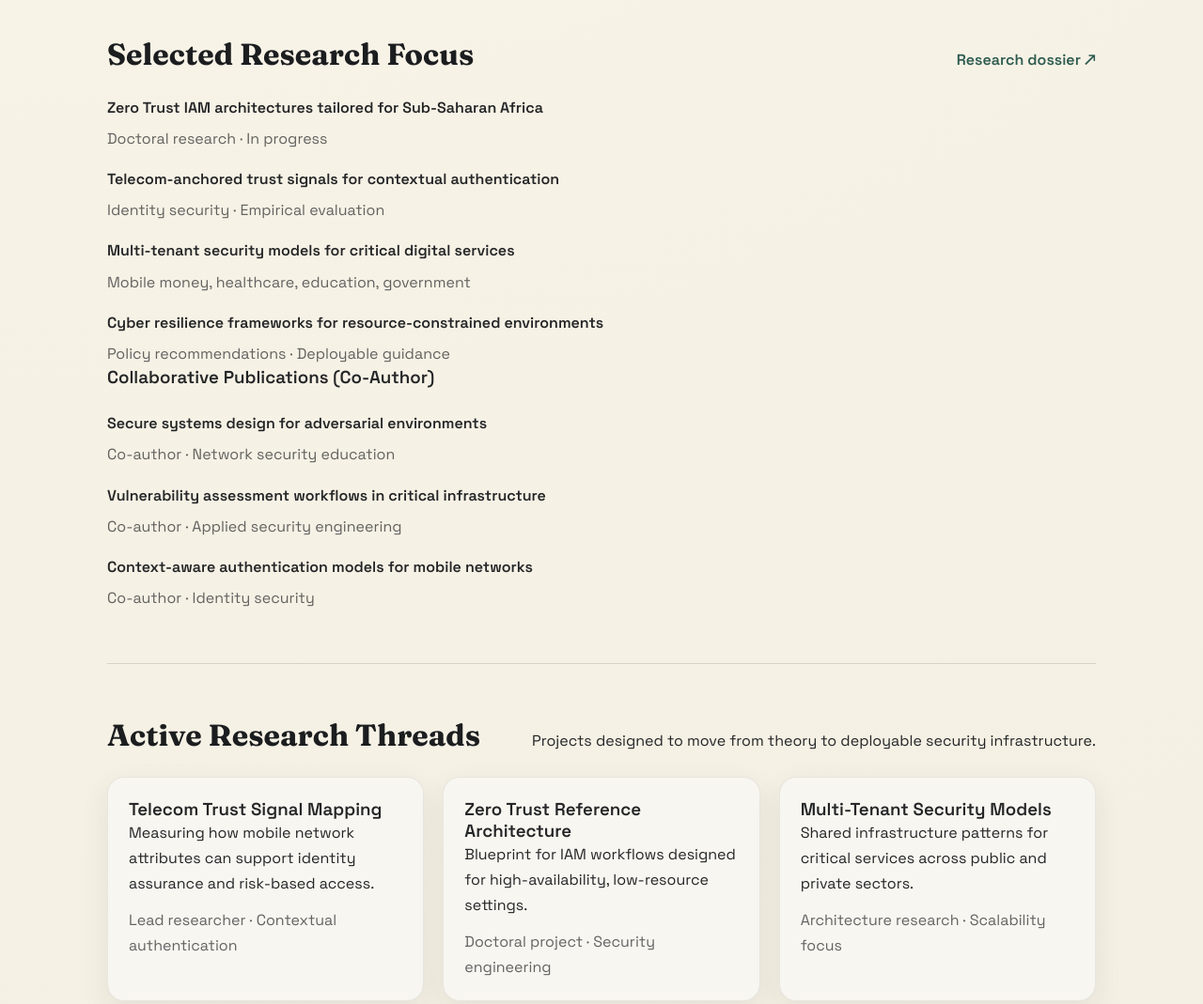
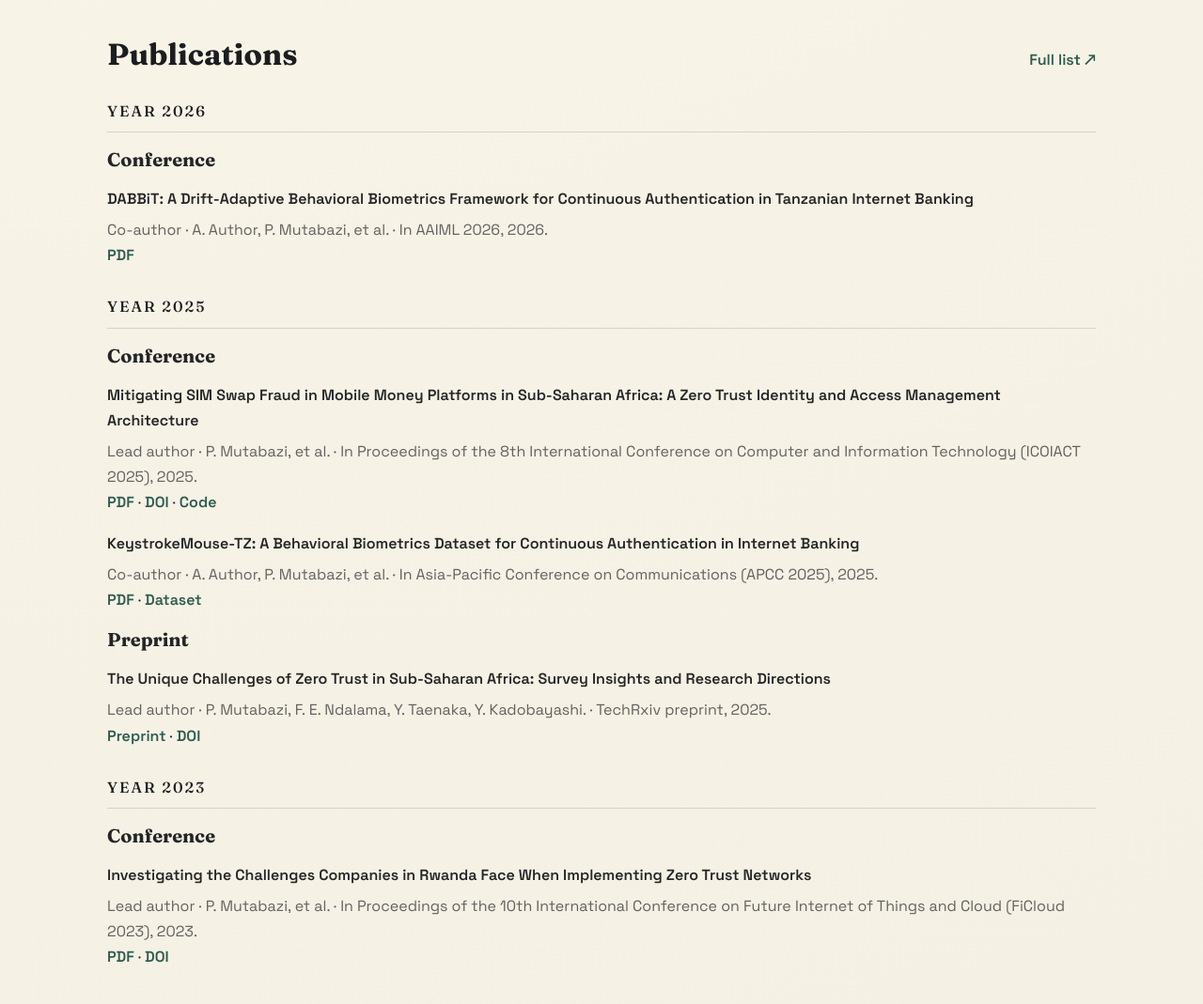
Before and after one commit to ztn-iplab/pm-profile, a plain HTML site: page index.html in a window 1280 px wide. Shown: the part 1760-2829 px from the top of the page at 94% size. Drawn offline with Linux system fonts and the light colour scheme.

Commit message:
Update publications layout and mask email

```diff
--- a/index.html
+++ b/index.html
@@ -143,43 +143,98 @@
 
         <section id="publications" class="section publications">
           <div class="section-heading">
-            <h2>Selected Research Focus</h2>
-            <a class="text-link" href="#">Research dossier ↗</a>
+            <h2>Publications</h2>
+            <a class="text-link" href="#">Full list ↗</a>
+          </div>
+          <div class="pub-year">
+            <p class="year-label">Year 2026</p>
+            <div class="pub-type">
+              <h3>Conference</h3>
             </div>
             <div class="list">
               <article>
-              <p class="pub-title">Zero Trust IAM architectures tailored for Sub-Saharan Africa</p>
-              <p class="pub-meta">Doctoral research · In progress</p>
-            </article>
-            <article>
-              <p class="pub-title">Telecom-anchored trust signals for contextual authentication</p>
-              <p class="pub-meta">Identity security · Empirical evaluation</p>
-            </article>
-            <article>
-              <p class="pub-title">Multi-tenant security models for critical digital services</p>
-              <p class="pub-meta">Mobile money, healthcare, education, government</p>
-            </article>
-            <article>
-              <p class="pub-title">Cyber resilience frameworks for resource-constrained environments</p>
-              <p class="pub-meta">Policy recommendations · Deployable guidance</p>
+                <p class="pub-title">
+                  DABBiT: A Drift-Adaptive Behavioral Biometrics Framework for Continuous Authentication
+                  in Tanzanian Internet Banking
+                </p>
+                <p class="pub-meta">Co-author · A. Author, P. Mutabazi, et al. · In AAIML 2026, 2026.</p>
+                <p class="pub-links"><a class="text-link" href="#">PDF</a></p>
               </article>
             </div>
-          <div class="section-heading subheading">
-            <h3>Collaborative Publications (Co-Author)</h3>
+          </div>
+          <div class="pub-year">
+            <p class="year-label">Year 2025</p>
+            <div class="pub-type">
+              <h3>Conference</h3>
             </div>
             <div class="list">
               <article>
-              <p class="pub-title">Secure systems design for adversarial environments</p>
-              <p class="pub-meta">Co-author · Network security education</p>
+                <p class="pub-title">
+                  Mitigating SIM Swap Fraud in Mobile Money Platforms in Sub-Saharan Africa: A Zero Trust
+                  Identity and Access Management Architecture
+                </p>
+                <p class="pub-meta">
+                  Lead author · P. Mutabazi, et al. · In Proceedings of the 8th International Conference on
+                  Computer and Information Technology (ICOIACT 2025), 2025.
+                </p>
+                <p class="pub-links">
+                  <a class="text-link" href="#">PDF</a> · <a class="text-link" href="#">DOI</a> ·
+                  <a class="text-link" href="#">Code</a>
+                </p>
               </article>
               <article>
-              <p class="pub-title">Vulnerability assessment workflows in critical infrastructure</p>
-              <p class="pub-meta">Co-author · Applied security engineering</p>
+                <p class="pub-title">
+                  KeystrokeMouse-TZ: A Behavioral Biometrics Dataset for Continuous Authentication in
+                  Internet Banking
+                </p>
+                <p class="pub-meta">
+                  Co-author · A. Author, P. Mutabazi, et al. · In Asia-Pacific Conference on Communications
+                  (APCC 2025), 2025.
+                </p>
+                <p class="pub-links">
+                  <a class="text-link" href="#">PDF</a> · <a class="text-link" href="#">Dataset</a>
+                </p>
               </article>
+            </div>
+            <div class="pub-type">
+              <h3>Preprint</h3>
+            </div>
+            <div class="list">
               <article>
-              <p class="pub-title">Context-aware authentication models for mobile networks</p>
-              <p class="pub-meta">Co-author · Identity security</p>
+                <p class="pub-title">
+                  The Unique Challenges of Zero Trust in Sub-Saharan Africa: Survey Insights and Research
+                  Directions
+                </p>
+                <p class="pub-meta">
+                  Lead author · P. Mutabazi, F. E. Ndalama, Y. Taenaka, Y. Kadobayashi. · TechRxiv preprint,
+                  2025.
+                </p>
+                <p class="pub-links">
+                  <a class="text-link" href="#">Preprint</a> · <a class="text-link" href="#">DOI</a>
+                </p>
               </article>
+            </div>
+          </div>
+          <div class="pub-year">
+            <p class="year-label">Year 2023</p>
+            <div class="pub-type">
+              <h3>Conference</h3>
+            </div>
+            <div class="list">
+              <article>
+                <p class="pub-title">
+                  Investigating the Challenges Companies in Rwanda Face When Implementing Zero Trust
+                  Networks
+                </p>
+                <p class="pub-meta">
+                  Lead author · P. Mutabazi, et al. · In Proceedings of the 10th International Conference on
+                  Future Internet of Things and Cloud (FiCloud 2023), 2023.
+                </p>
+                <p class="pub-links">
+                  <a class="text-link" href="#">PDF</a> · <a class="text-link" href="#">DOI</a>
+                </p>
+              </article>
+            </div>
           </div>
         </section>
 
@@ -275,7 +330,12 @@
               through email or connect on the platforms below.
             </p>
             <div class="contact-actions">
-              <a class="primary" href="mailto:patrick.mutabazi.pj1@naist.jp">patrick.mutabazi.pj1@naist.jp</a>
+              <a
+                class="primary email-link"
+                href="#"
+                data-user="patrick.mutabazi.pj1"
+                data-domain="naist.ac.jp"
+              >patrick.mutabazi.pj1 [at] naist.ac.jp</a>
               <a class="ghost" href="https://scholar.google.com/citations?user=tDBMPVcAAAAJ&hl=en" target="_blank" rel="noreferrer">
                 Google Scholar
               </a>
@@ -286,9 +346,11 @@
           </div>
           <form
             class="contact-form"
-            action="mailto:your.name@naist.jp"
+            action="#"
             method="post"
             enctype="text/plain"
+            data-user="patrick.mutabazi.pj1"
+            data-domain="naist.ac.jp"
           >
             <label>
               Name
--- a/script.js
+++ b/script.js
@@ -13,3 +13,48 @@ document.querySelectorAll(".section, .hero, .site-footer").forEach((section) =>
   section.classList.add("fade-in");
   observer.observe(section);
 });
+
+const getEmail = (element) => {
+  const user = element.dataset.user;
+  const domain = element.dataset.domain;
+  if (!user || !domain) {
+    return null;
+  }
+  return `${user}@${domain}`;
+};
+
+document.querySelectorAll(".email-link[data-user][data-domain]").forEach((link) => {
+  link.addEventListener("click", (event) => {
+    event.preventDefault();
+    const email = getEmail(link);
+    if (email) {
+      link.textContent = email;
+      link.href = `mailto:${email}`;
+      window.location.href = `mailto:${email}`;
+    }
+  });
+});
+
+const contactForm = document.querySelector(".contact-form[data-user][data-domain]");
+if (contactForm) {
+  contactForm.addEventListener("submit", (event) => {
+    event.preventDefault();
+    const email = getEmail(contactForm);
+    if (!email) {
+      return;
+    }
+    const formData = new FormData(contactForm);
+    const name = (formData.get("name") || "").toString().trim();
+    const senderEmail = (formData.get("email") || "").toString().trim();
+    const message = (formData.get("message") || "").toString().trim();
+    const subject = name ? `Inquiry from ${name}` : "Website inquiry";
+    const bodyLines = [
+      message,
+      "",
+      senderEmail ? `Reply to: ${senderEmail}` : "",
+    ].filter(Boolean);
+    const body = bodyLines.join("\n");
+    const mailto = `mailto:${email}?subject=${encodeURIComponent(subject)}&body=${encodeURIComponent(body)}`;
+    window.location.href = mailto;
+  });
+}
--- a/styles.css
+++ b/styles.css
@@ -317,6 +317,32 @@ button {
   gap: 16px;
 }
 
+.publications .pub-year {
+  display: grid;
+  gap: 16px;
+  margin-top: 28px;
+}
+
+.publications .pub-year:first-of-type {
+  margin-top: 0;
+}
+
+.year-label {
+  font-family: var(--font-head);
+  font-size: 28px;
+  text-transform: uppercase;
+  letter-spacing: 2px;
+  color: var(--ink);
+  border-bottom: 1px solid var(--line);
+  padding-bottom: 8px;
+}
+
+.pub-type h3 {
+  font-family: var(--font-head);
+  font-size: 20px;
+  color: var(--coal);
+}
+
 .pub-title {
   font-weight: 600;
   margin-bottom: 6px;
```
Lines whose indentation alone changed are shown as unchanged.
